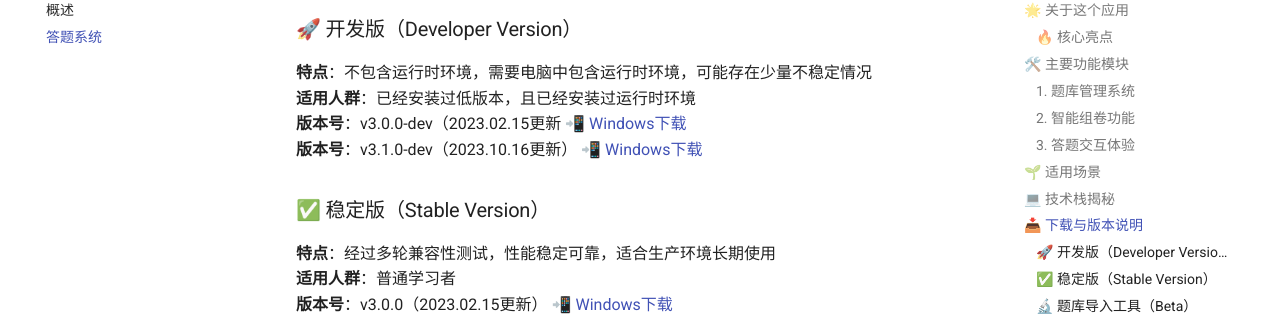
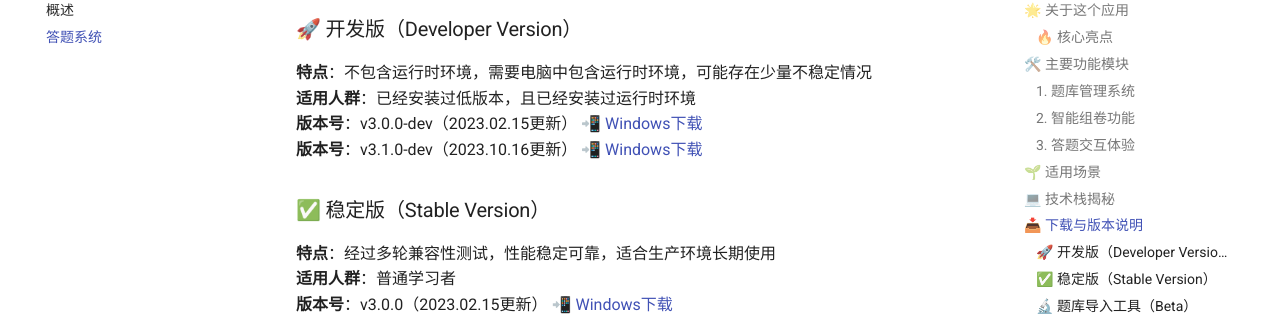
Before and after one commit to YXZHC/YXZHC.github.io, an MkDocs documentation site: the page built from docs/SelfTools/answering_quiz.md, in a window 1280 px wide and 900 px high, scrolled down 1343 px. Shown: the part 146-462 px from the top of the window. Built offline with MkDocs 1.6.1 and Material for MkDocs 9.7.7, drawn with Linux system fonts in a browser that asks for light colours.

```diff
--- a/docs/SelfTools/answering_quiz.md
+++ b/docs/SelfTools/answering_quiz.md
@@ -42,7 +42,7 @@
 ### 🚀 开发版（Developer Version）
 **特点**：不包含运行时环境，需要电脑中包含运行时环境，可能存在少量不稳定情况
 **适用人群**：已经安装过低版本，且已经安装过运行时环境
-**版本号**：v3.0.0-dev（2023.02.15更新
+**版本号**：v3.0.0-dev（2023.02.15更新）
 📲 [Windows下载](https://www.123pan.com/s/yWbKVv-AhBU3.html)
 **版本号**：v3.1.0-dev（2023.10.16更新）
 📲 [Windows下载](https://www.123pan.com/s/yWbKVv-9hBU3.html)
```
Also changed, not shown: docs/SelfTools/index.md (+4 -4 lines).
